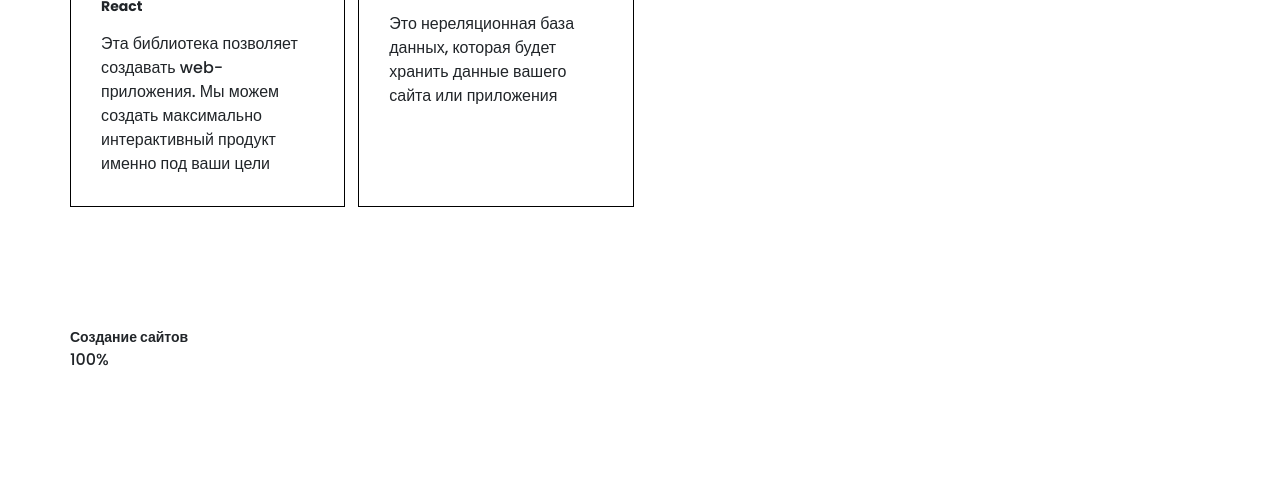
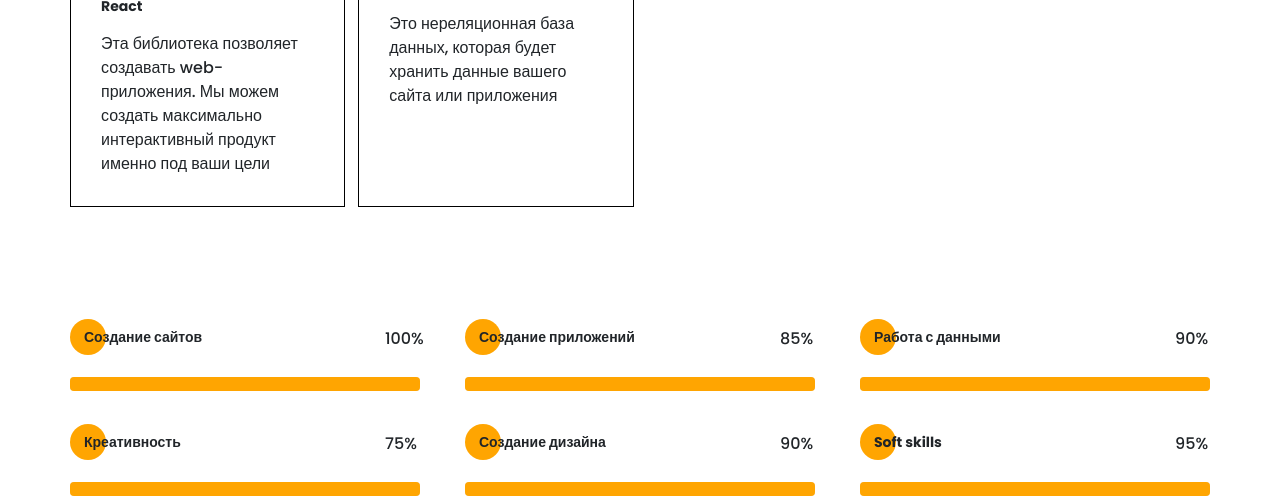
Before and after one commit to Iceblinkil/portfolio, a website: page src/index.html in a window 1280 px wide. Shown: the part 3237-3739 px from the top of the page. Before the commit the page ends 3609 px from the top, so only its background shows below. Drawn offline with nearby package versions, Linux system fonts and the light colour scheme; files that its build step writes are made by us from their sources; files whose address does not match are found by name.

Commit message:
lesson 85.5

```diff
--- a/src/index.html
+++ b/src/index.html
@@ -309,6 +309,41 @@
                         <span></span>
                     </div>
                 </div>
+                <div class="skills__ratings-item">
+                    <div class="title title_fz14 skills__ratings-title">Создание приложений</div>
+                    <div class="skills__ratings-counter">85%</div>
+                    <div class="skills__ratings-line">
+                        <span></span>
+                    </div>
+                </div>
+                <div class="skills__ratings-item">
+                    <div class="title title_fz14 skills__ratings-title">Работа с данными</div>
+                    <div class="skills__ratings-counter">90%</div>
+                    <div class="skills__ratings-line">
+                        <span></span>
+                    </div>
+                </div>
+                <div class="skills__ratings-item">
+                    <div class="title title_fz14 skills__ratings-title">Креативность</div>
+                    <div class="skills__ratings-counter">75%</div>
+                    <div class="skills__ratings-line">
+                        <span></span>
+                    </div>
+                </div>
+                <div class="skills__ratings-item">
+                    <div class="title title_fz14 skills__ratings-title">Создание дизайна</div>
+                    <div class="skills__ratings-counter">90%</div>
+                    <div class="skills__ratings-line">
+                        <span></span>
+                    </div>
+                </div>
+                <div class="skills__ratings-item">
+                    <div class="title title_fz14 skills__ratings-title">Soft skills</div>
+                    <div class="skills__ratings-counter">95%</div>
+                    <div class="skills__ratings-line">
+                        <span></span>
+                    </div>
+                </div>
             </div>
         </div>
     </section>
--- a/src/sass/blocks/_skills.scss
+++ b/src/sass/blocks/_skills.scss
@@ -33,5 +33,40 @@
     }
     &__ratings {
         margin-top: 120px;
+        display: grid;
+        grid-template-columns: repeat(3, 350px);
+        grid-template-rows: repeat(2, 70px);
+        grid-auto-rows: 70px;
+        column-gap: 45px;
+        row-gap: 35px;
+        &-item{
+            display: grid;
+            grid-template-columns: 315px 35px;
+            grid-template-rows: repeat(2, 50%);
+        }
+        &-title {
+            position: relative;
+            margin-left: 14px;
+            @include before_circle;
+            &::before {
+                content: '';
+                top: -8px;
+                left: -14px;
+            }
+        }
+        &-line {
+            width: 350px;
+            height: 14px;
+            background-color: #E8E4DE;
+            border-radius: 4px;
+            grid-column: 1 / 3;
+            margin-top: 15px;
+                span {
+                    display: block;
+                    height: 100%;
+                    background-color: $main-color;
+                    border-radius: 4px;
+                }
+        }
     }
 }
```
Also changed, not shown: dist/css/style.min.css, dist/index.html.
